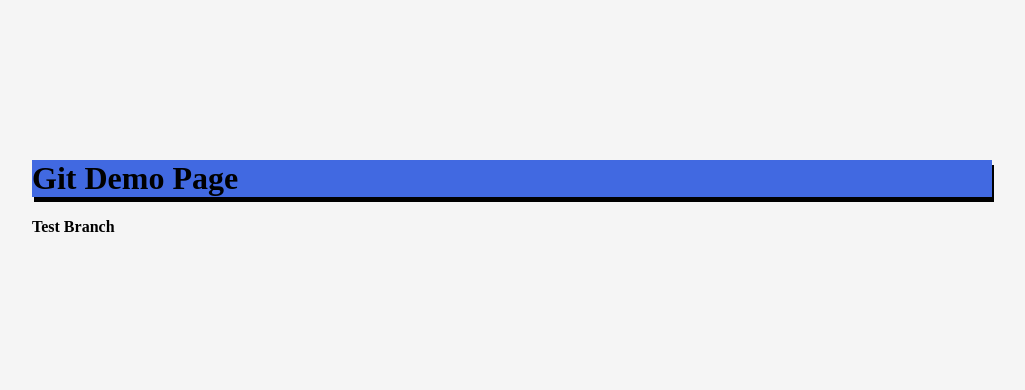
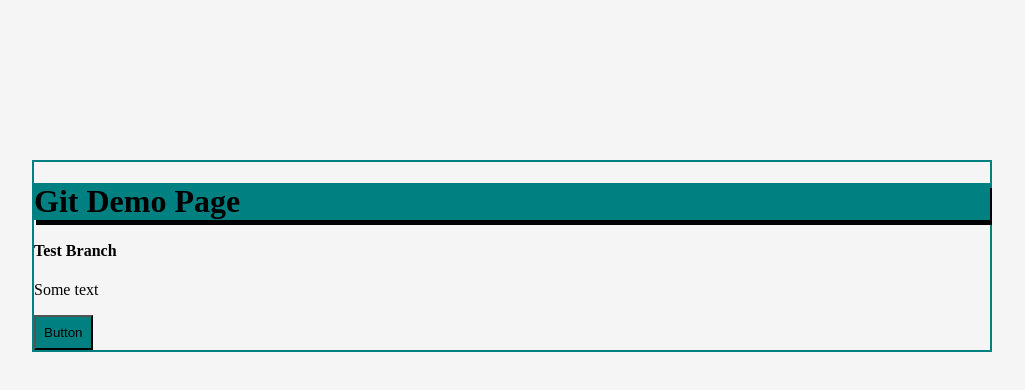
Before and after one commit to MoisiFlorin/github-test, a plain HTML site: page index.html in a window 1280 px wide. Shown: the whole page, without its empty margins (128-1153 px from the left). Drawn offline with Linux system fonts and the light colour scheme.

Commit message:
CSS Variables Added

```diff
--- a/index.html
+++ b/index.html
@@ -8,8 +8,13 @@
     <link rel="stylesheet" href="styles.css">
   </head>
   <body>
-    <h1>Git Demo Page</h1>
-    <h4>Test Branch</h4>
+
+  <div class="container">
+      <h1>Git Demo Page</h1>
+      <h4>Test Branch</h4>
+      <p>Some text</p>
+      <button>Button</button>
+  </div>
 
     <script src="app.js"></script>
   </body>
--- a/styles.css
+++ b/styles.css
@@ -3,7 +3,17 @@ body{
   background-color: whitesmoke;
 }
 
+.container{
+  --bg-color: teal;
+  border: 2px solid var(--bg-color, purple);
+}
+
 h1 {
-  background-color: royalblue;
+  background-color: var(--bg-color, purple);
   box-shadow: 2px 5px;
 }
+
+button {
+ background-color: var(--bg-color, purple);
+ padding: 0.5rem;
+}
```
